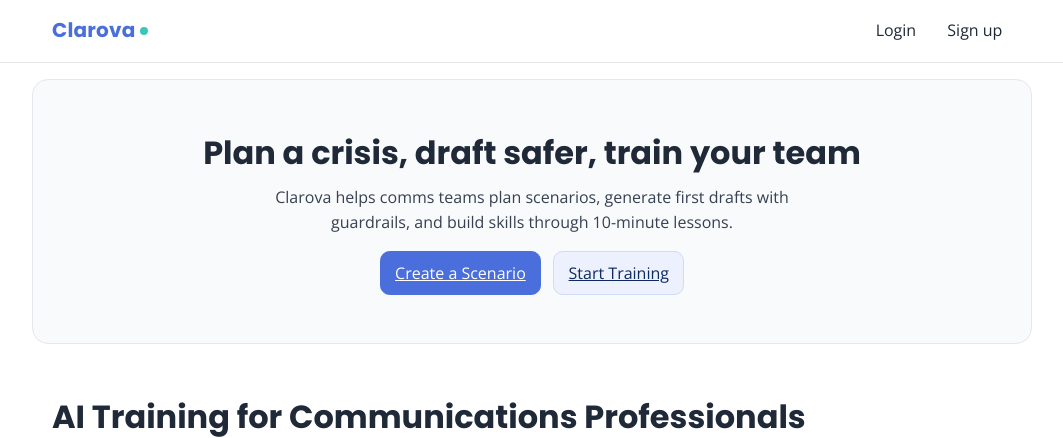
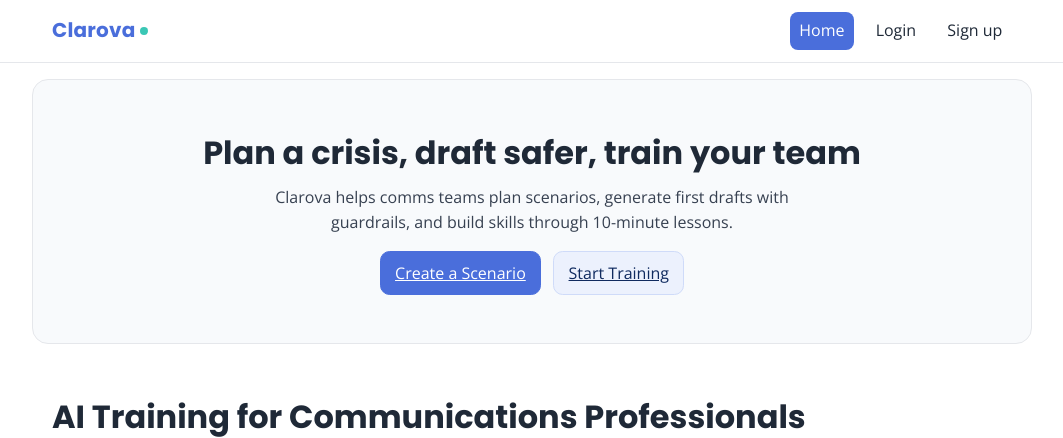
Before and after one commit to HelenLloydJeng/clarova-mvp, a Django app: page / in a window 1280 px wide. Shown: the top 438 px of the page, without its empty margins (108-1171 px from the left). Run offline with Django 3.2, Linux system fonts and the light colour scheme.

Commit message:
Nav: add Home tab with active state styling

```diff
--- a/static/app.css
+++ b/static/app.css
@@ -89,6 +89,11 @@ nav[aria-label="Main"] a{
 nav[aria-label="Main"] a:hover,
 nav[aria-label="Main"] a:focus{
   color:#fff; background:var(--clarova-blue);
+}
+/* Active nav state */
+nav[aria-label="Main"] a.nav-active{
+  color:#fff;
+  background:var(--clarova-blue);
 }
 
 /* Links */
--- a/templates/base.html
+++ b/templates/base.html
@@ -29,18 +29,56 @@ CSS hooks: .site-header, nav[aria-label="Main"], .messages, .msg-*.
       Clarova<span class="dot"></span>
     </a>
  <nav aria-label="Main">
+  {% if request.resolver_match %}
+    {% with current=request.resolver_match.url_name app=request.resolver_match.app_name %}
+      <!-- Home is always visible -->
+      <a href="{% url 'core:home' %}"
+         class="{% if current == 'home' %}nav-active{% endif %}"
+         {% if current == 'home' %}aria-current="page"{% endif %}>
+         Home
+      </a>
+
+      {% if user.is_authenticated %}
+        <a href="{% url 'core:dashboard' %}"
+           class="{% if current == 'dashboard' %}nav-active{% endif %}"
+           {% if current == 'dashboard' %}aria-current="page"{% endif %}>
+           Dashboard
+        </a>
+
+        <a href="{% url 'scenarios:list' %}"
+           class="{% if app == 'scenarios' and current == 'list' %}nav-active{% endif %}">
+           Scenarios
+        </a>
+
+        <a href="{% url 'training:list' %}"
+           class="{% if app == 'training' and current == 'list' %}nav-active{% endif %}">
+           Training
+        </a>
+
+        <a href="{% url 'account_logout' %}">Logout</a>
+      {% else %}
+        <a href="{% url 'account_login' %}"
+           class="{% if current == 'account_login' %}nav-active{% endif %}">
+           Login
+        </a>
+        <a href="{% url 'account_signup' %}"
+           class="{% if current == 'account_signup' %}nav-active{% endif %}">
+           Sign up
+        </a>
+      {% endif %}
+    {% endwith %}
+  {% else %}
+    <!-- Fallback if resolver_match isn't available -->
+    <a href="{% url 'core:home' %}">Home</a>
     {% if user.is_authenticated %}
       <a href="{% url 'core:dashboard' %}">Dashboard</a>
       <a href="{% url 'scenarios:list' %}">Scenarios</a>
       <a href="{% url 'training:list' %}">Training</a>
-
-    <form method="post" action="{% url 'account_logout' %}" style="display:inline">
-      {% csrf_token %}
-      <button type="submit" class="linklike">Logout</button>
-    </form>
+      <a href="{% url 'account_logout' %}">Logout</a>
     {% else %}
       <a href="{% url 'account_login' %}">Login</a>
       <a href="{% url 'account_signup' %}">Sign up</a>
+    {% endif %}
   {% endif %}
 </nav>
 
```
Lines whose indentation alone changed are shown as unchanged.
